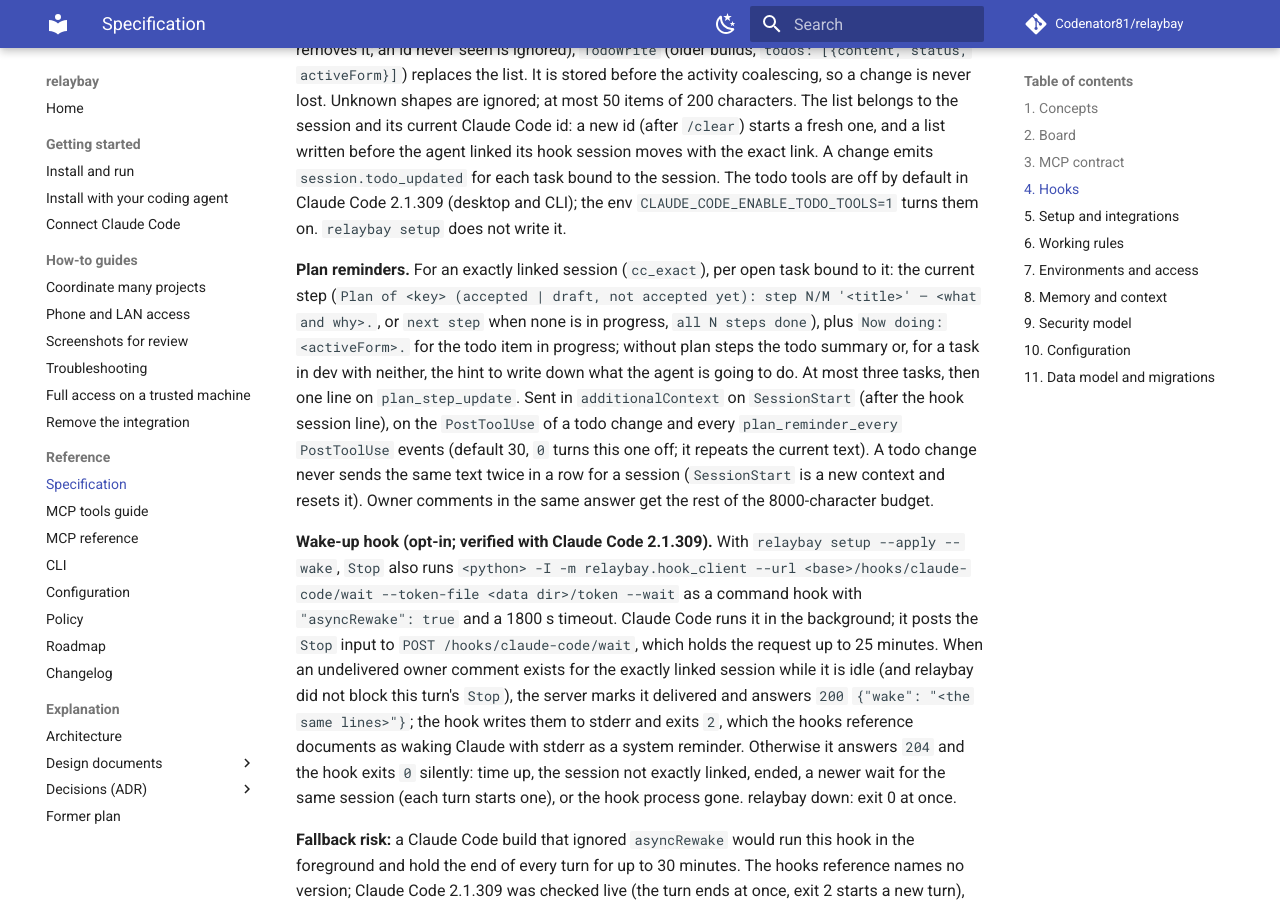
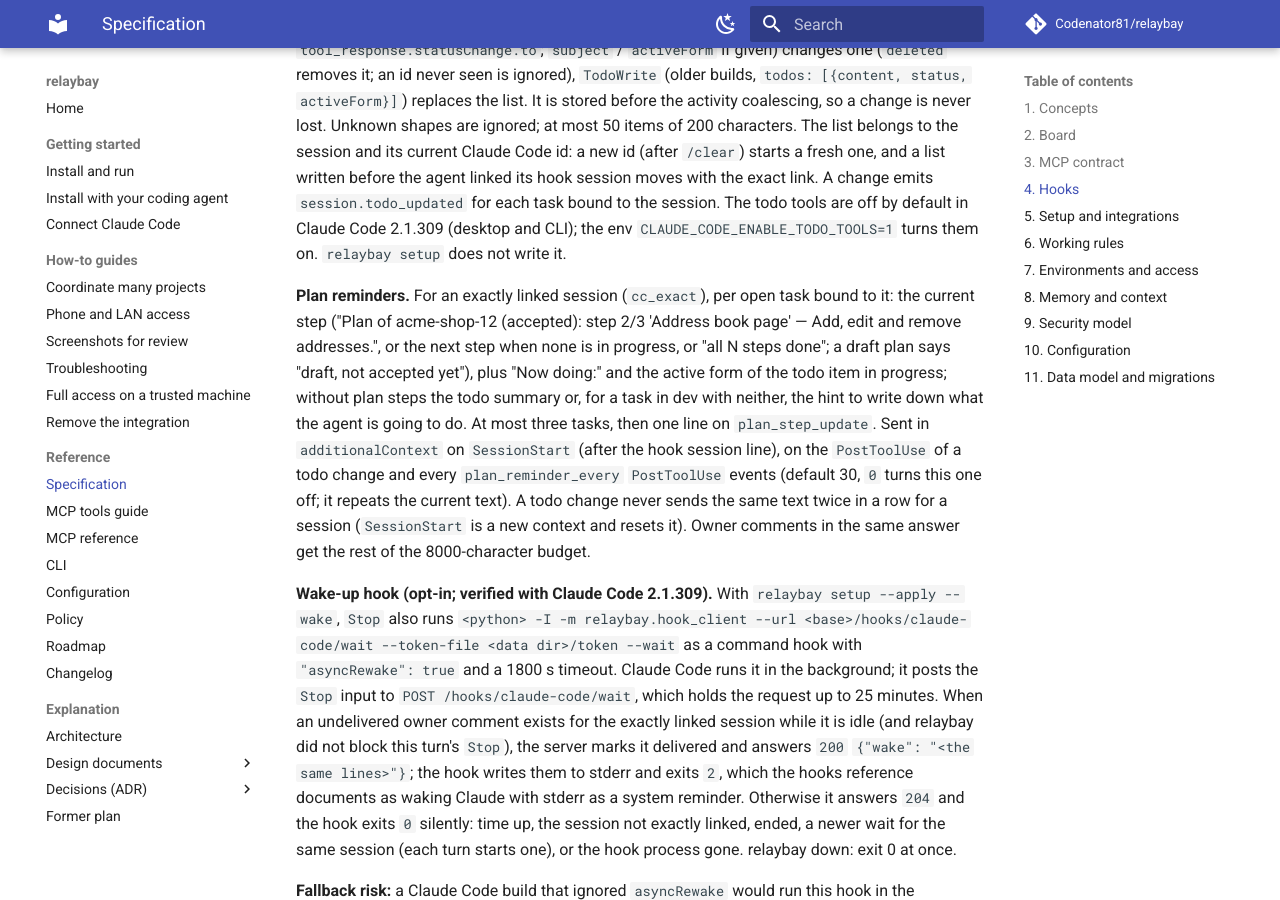
Before and after one commit to Codenator81/relaybay, an MkDocs documentation site: the page built from docs/SPEC.md, in a window 1280 px wide and 900 px high, scrolled down 13163 px. Built offline with MkDocs 1.6.1 and Material for MkDocs 9.7.7, drawn with Linux system fonts in a browser that asks for light colours; comment, search, counter and statistics services are not loaded; some of the changed text lies outside the part shown.

Commit message:
docs: keep SPEC anchors readable by the Linux docs build

```diff
--- a/docs/SPEC.md
+++ b/docs/SPEC.md
@@ -288,7 +288,7 @@ Review): the plan state (**Accepted** with who and when, or **Draft** with an **
 button: board-only, cookie and CSRF, refused with a Bearer token; actor `owner`), "2 of 5 done ·
 1 deviation", then the steps with their status, "what and why" and checkpoint (conformance,
 outcome, link, time); a deviation is highlighted. Under the current step (in progress, else the
-first one not done): "Now doing: <activeForm of the todo item in progress>" and the agent's todo
+first one not done): `Now doing: <activeForm of the todo item in progress>` and the agent's todo
 collapsed. Without plan steps: the todo marked **Agent's plan, not accepted**, or a note on how
 the agent writes a plan. **History (n)** lists every revision, newest first, with its reason,
 author and time and the titles it changed (`- 2. old` / `+ 2. new`). The tab refreshes live on
@@ -586,9 +586,10 @@ Claude Code 2.1.309 (desktop and CLI); the env `CLAUDE_CODE_ENABLE_TODO_TOOLS=1`
 <a id="spec-plan-reminders"></a>
 
 **Plan reminders.** For an exactly linked session (`cc_exact`), per open task bound to it: the
-current step (`Plan of <key> (accepted | draft, not accepted yet): step N/M '<title>' — <what and
-why>.`, or `next step` when none is in progress, `all N steps done`), plus `Now doing:
-<activeForm>.` for the todo item in progress; without plan steps the todo summary or, for a task
+current step ("Plan of acme-shop-12 (accepted): step 2/3 'Address book page' — Add, edit and remove
+addresses.", or the next step when none is in progress, or "all N steps done"; a draft plan says
+"draft, not accepted yet"), plus "Now doing:" and the active form of the todo item in progress;
+without plan steps the todo summary or, for a task
 in dev with neither, the hint to write down what the agent is going to do. At most three tasks,
 then one line on `plan_step_update`. Sent in `additionalContext` on `SessionStart` (after the
 hook session line), on the `PostToolUse` of a todo change and every `plan_reminder_every`
```
